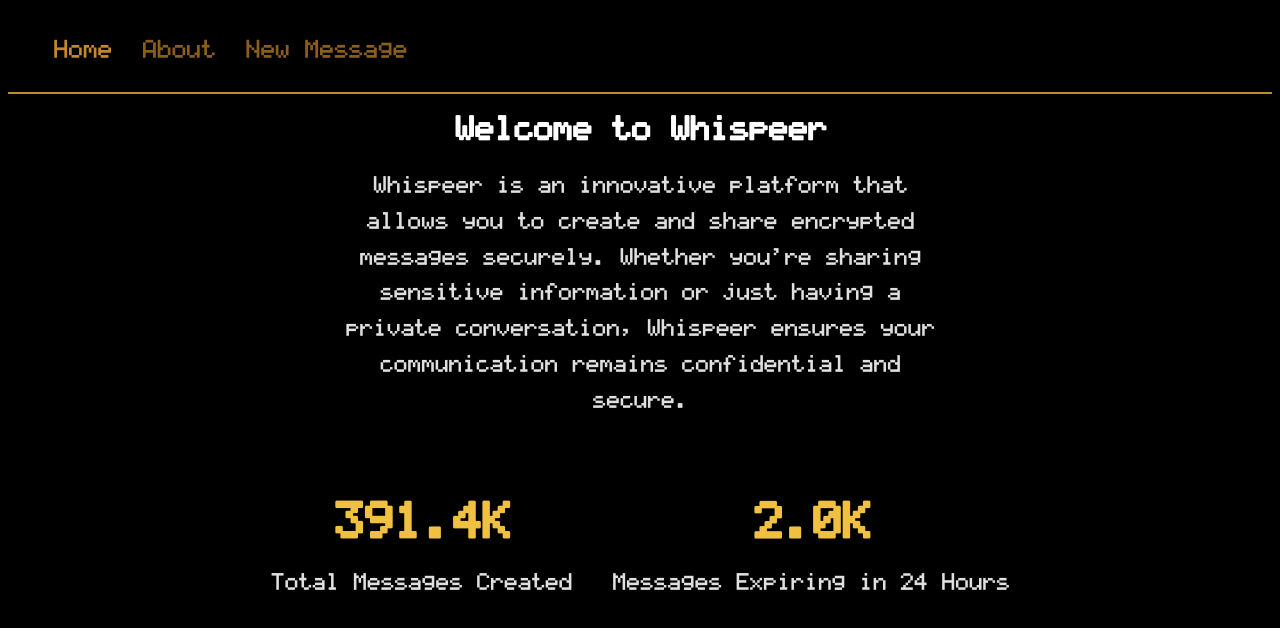
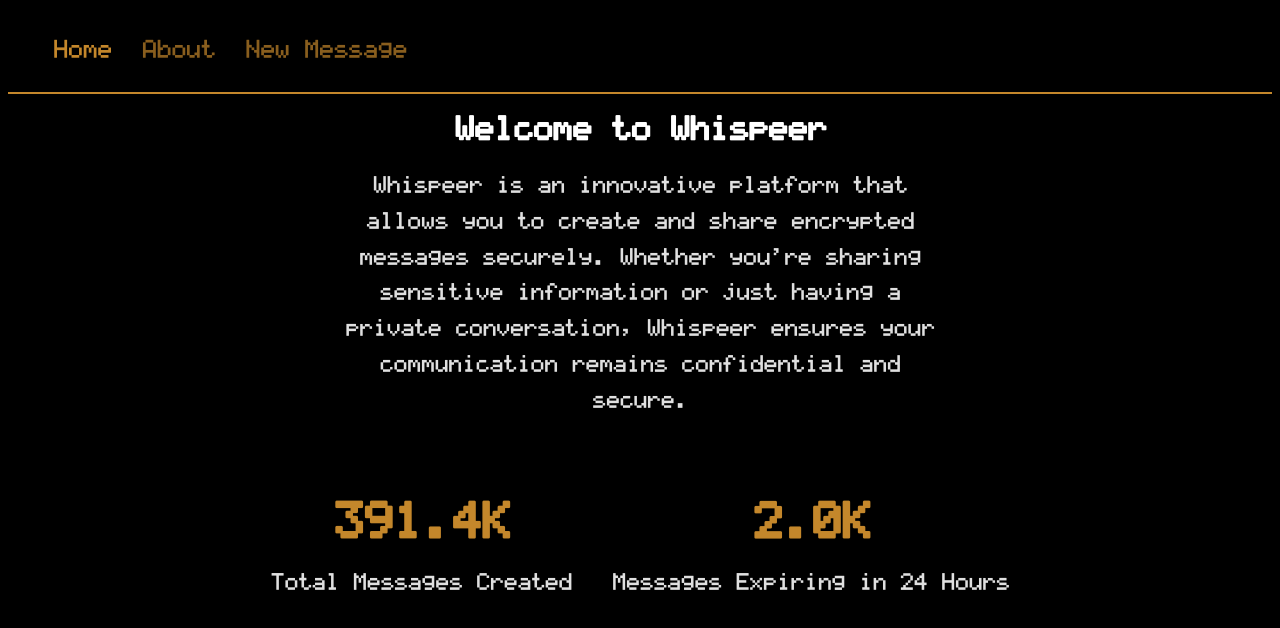
Before and after one commit to whispeer-me/whispeer, a Vue app: page / in a window 1280 px wide. Shown: the top 628 px of the page. Built offline with nearby package versions, Linux system fonts and the light colour scheme; no server answers.

Commit message:
Refactor styles and import common SCSS variables and mixins

```diff
--- a/src/App.vue
+++ b/src/App.vue
@@ -11,18 +11,10 @@
 </template>
 
 <style lang="scss">
-@font-face {
-  font-family: "LCD-Solid";
-  src: url("@/assets/fonts/LCD-Solid.ttf.woff") format("woff"),
-    url("@/assets/fonts/LCD-Solid.ttf.svg#LCD-Solid") format("svg"),
-    url("@/assets/fonts/LCD-Solid.ttf.eot"),
-    url("@/assets/fonts/LCD-Solid.ttf.eot?#iefix") format("embedded-opentype");
-  font-weight: normal;
-  font-style: normal;
-}
+@import "@/assets/scss/app.scss";
 
 #app {
-  font-family: "LCD-Solid", sans-serif;
+  @extend %lcd-font;
   -webkit-font-smoothing: antialiased;
   -moz-osx-font-smoothing: grayscale;
   text-align: center;
@@ -30,14 +22,11 @@
 }
 
 body {
-  background-color: #000;
+  background-color: $background-color;
 }
 
 .divider {
-  border: none;
-  height: 2px;
-  background-color: #c4872b;
-  margin: 0;
+  @extend %divider;
 }
 
 .main-nav {
@@ -46,9 +35,9 @@ body {
   text-align: left;
 
   .nav-link {
-    font-family: "LCD-Solid", sans-serif;
+    @extend %lcd-font;
     font-size: 24px;
-    color: #c4872b;
+    color: $primary-color;
     text-decoration: none;
     margin: 0 15px;
     opacity: 0.7;
--- /dev/null
+++ b/src/assets/scss/app.scss
@@ -0,0 +1,49 @@
+
+// Fonts
+@font-face {
+  font-family: "LCD-Solid";
+  src: url("@/assets/fonts/LCD-Solid.ttf.woff") format("woff"),
+       url("@/assets/fonts/LCD-Solid.ttf.svg#LCD-Solid") format("svg"),
+       url("@/assets/fonts/LCD-Solid.ttf.eot"),
+       url("@/assets/fonts/LCD-Solid.ttf.eot?#iefix") format("embedded-opentype");
+}
+
+// Colors
+$primary-color: #c4872b;
+$secondary-color: #e0e0e0;
+$hover-color: #b07524;
+$background-color: #000;
+$divider-color: #c4872b;
+$error-color: red;
+
+// Sizes and Padding
+$border-radius: 5px;
+$input-padding: 10px;
+$text-font-size: 1.4em;
+$heading-font-size: 3em;
+
+// Common Styles
+%lcd-font {
+  font-family: "LCD-Solid", sans-serif;
+}
+
+%divider {
+  border: none;
+  height: 2px;
+  background-color: $divider-color;
+  margin: 0;
+}
+
+%button-style {
+  background-color: $primary-color;
+  color: white;
+  padding: $input-padding 20px;
+  border: none;
+  border-radius: $border-radius;
+  cursor: pointer;
+  font-size: 1em;
+
+  &:hover {
+    background-color: $hover-color;
+  }
+}
--- a/src/views/CreateMessageView.vue
+++ b/src/views/CreateMessageView.vue
@@ -58,8 +58,8 @@ export default {
 </script>
 
 <style scoped lang="scss">
-$primary-color: #c4872b;
-$hover-color: #b07524;
+@import "@/assets/scss/app.scss";
+
 $border-radius: 5px;
 $input-padding: 10px;
 $color-on: $primary-color;
--- a/src/views/HomeView.vue
+++ b/src/views/HomeView.vue
@@ -55,17 +55,7 @@ export default {
 </script>
 
 <style scoped lang="scss">
-// Main color for statistics
-$primary-color: #f0c041;
-
-// Secondary color for text
-$secondary-color: #e0e0e0;
-
-// Common font size for text
-$text-font-size: 1.4em;
-
-// Font size for headings
-$heading-font-size: 3em;
+@import "@/assets/scss/app.scss";
 
 .home {
   text-align: center;
--- a/src/views/MessageView.vue
+++ b/src/views/MessageView.vue
@@ -44,9 +44,6 @@ export default {
 };
 </script>
 
-<style scoped>
-.error-message {
-  color: red;
-  margin-top: 20px;
-}
+<style scoped lang="scss">
+@import "@/assets/scss/app.scss";
 </style>
```
